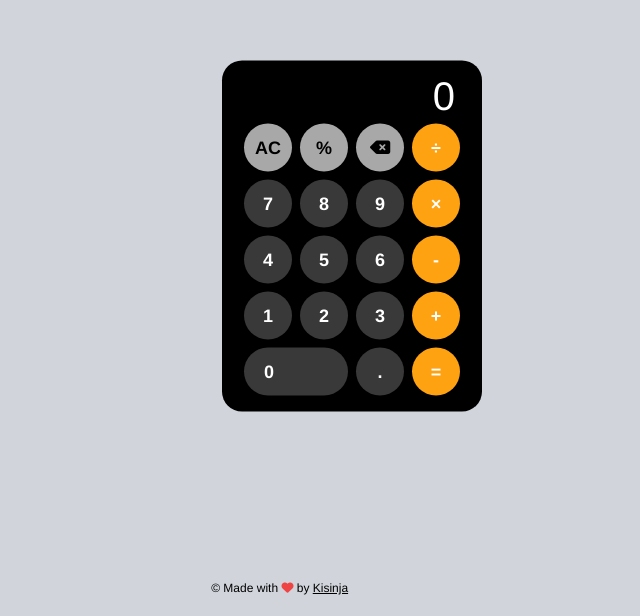
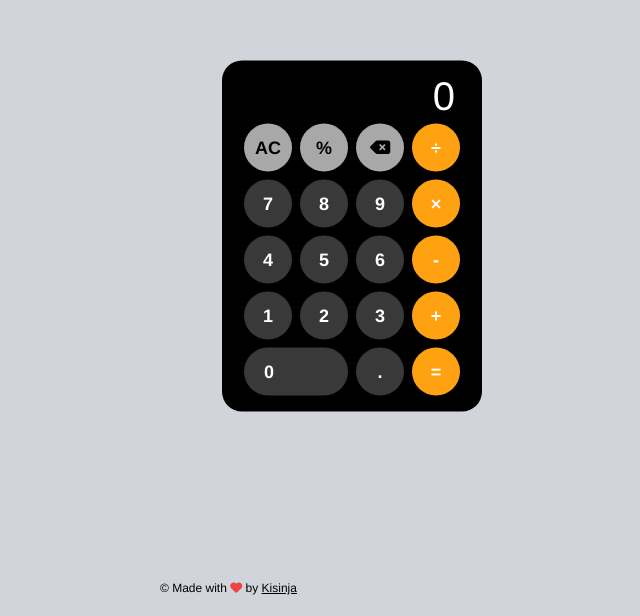
Before and after one commit to kisinja/iPhone-calculator, a website: page src/index.html in a window 1280 px wide. Shown: the part 184-800 px from the top of the page, without its empty margins (288-928 px from the left). Drawn offline with Linux system fonts and the light colour scheme.

Commit message:
Changes to be committed: 	modified:   src/index.html 	modified:   src/output.css

```diff
--- a/src/index.html
+++ b/src/index.html
@@ -72,7 +72,7 @@
             </div>
         </div>
 
-        <div class="text-center absolute bottom-5 left-[39%]">
+        <div class="text-center absolute bottom-5 left-[35%]">
             <p class="text-xs mt-4 text-black">&copy; Made with <i class="fa-solid fa-heart text-red-500"></i> by
                 <a href="https:/www.instagram.com/kis__inja" class="underline cursor-pointer"
                     title="go to my instagram">Kisinja</a>
```
Also changed, not shown: src/output.css.
